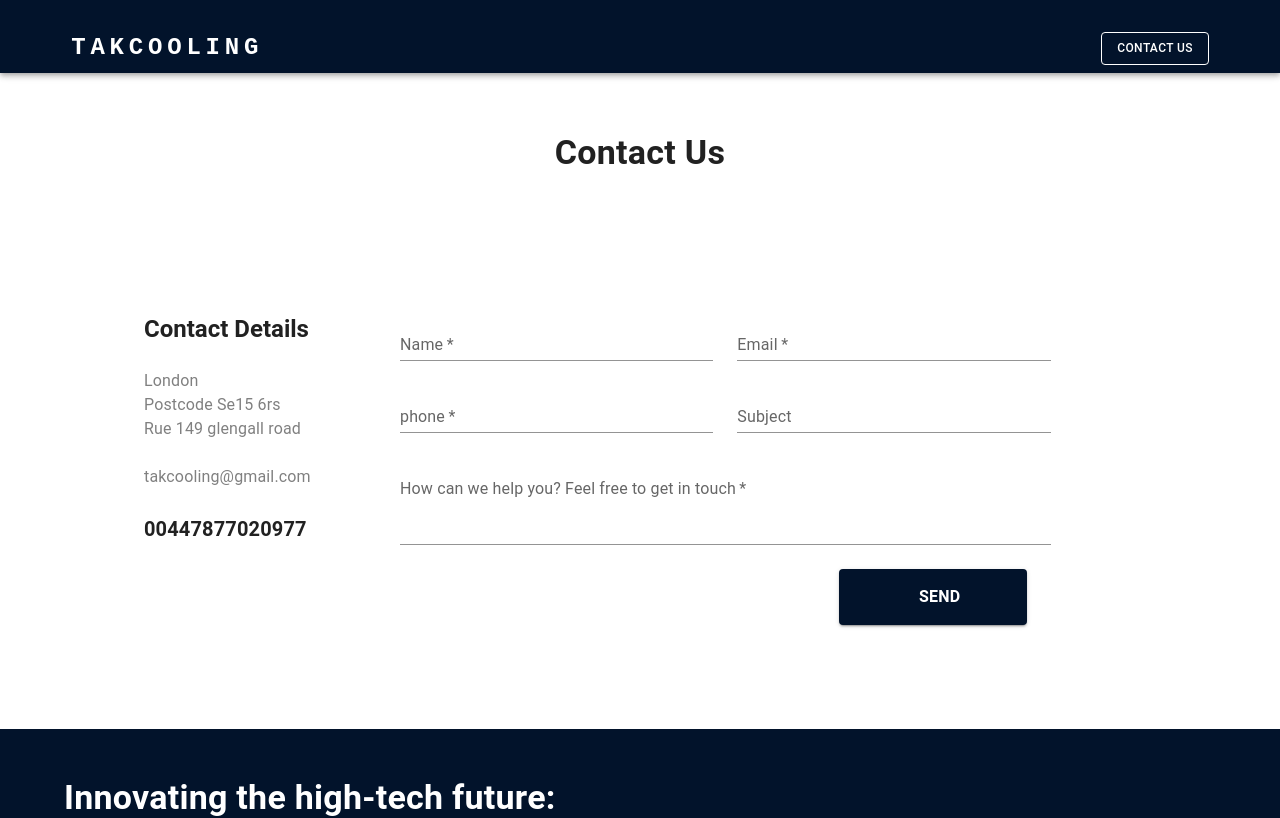
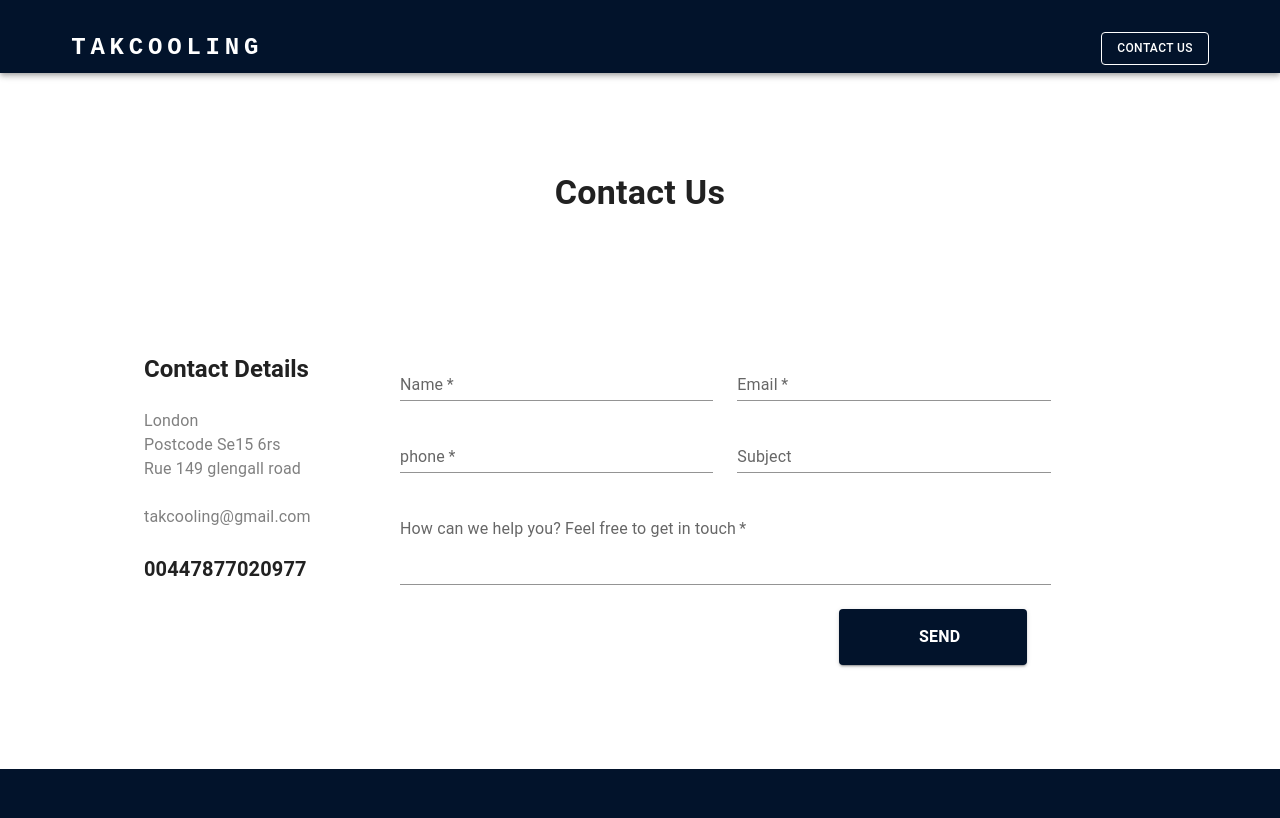
Before and after one commit to iaifrns/FreelanceTakcooling, a React (Vite) app: page /contact in a window 1280 px wide. Shown: the top 818 px of the page. Built offline with nearby package versions, Linux system fonts and the light colour scheme; some icons are missing; the HTML template or start-up script is replaced by a standard one.

Commit message:
changes in the app

```diff
--- a/src/components/contactHeader.tsx
+++ b/src/components/contactHeader.tsx
@@ -2,7 +2,7 @@ import { Grid, Typography } from "@mui/material"
 
 export const Header = () => {
     return (
-        <Grid container justifyContent={'center'} alignItems={'center'} height={'20vh'}>
+        <Grid container justifyContent={'center'} alignItems={'center'} height={'20vh'} mt={5}>
             <Grid>
                 <Typography variant="h4" fontWeight={'bold'}>Contact Us</Typography>
             </Grid>
```
